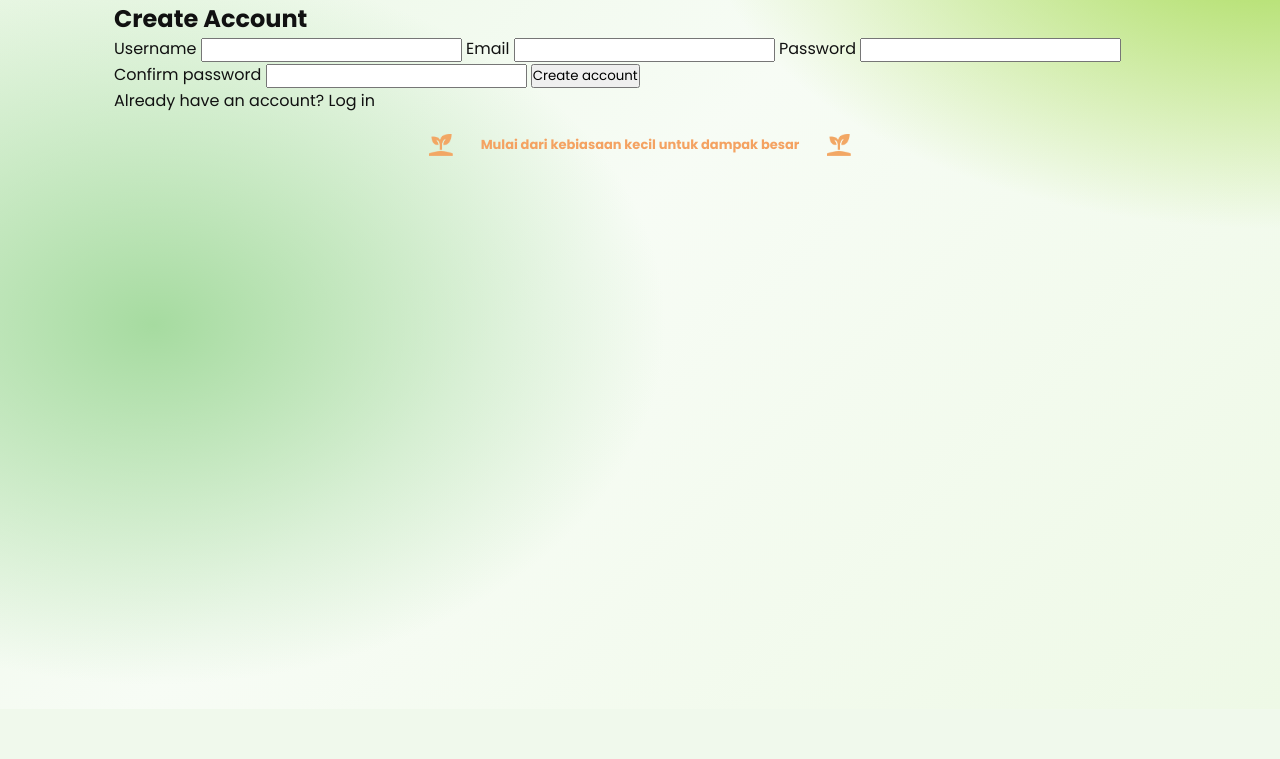
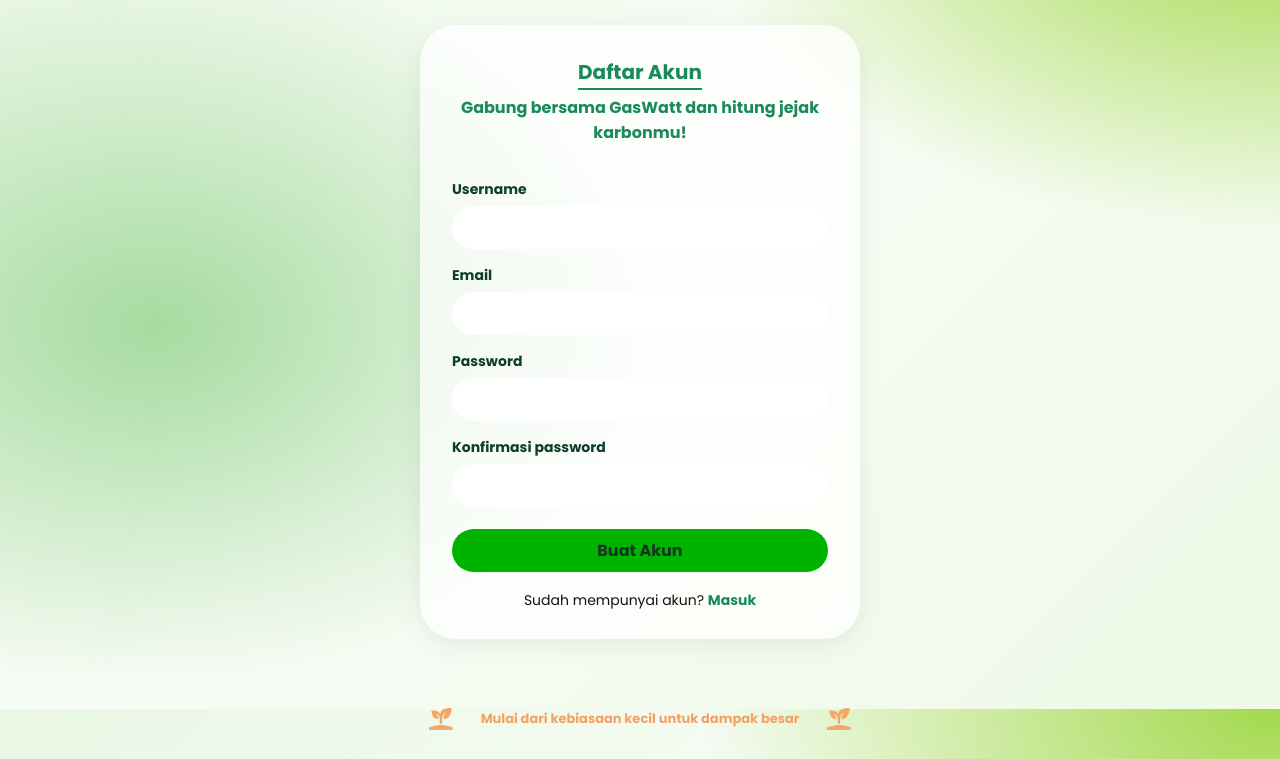
Before and after one commit to PBP-E-Kelompok-04/GassWatt, a Django app: page /register/ in a window 1280 px wide. Shown: the part 91-850 px from the top of the page. Before the commit the page ends 699 px from the top, so only its background shows below. Run offline with Django 5.2, Linux system fonts and the light colour scheme.

Commit message:
feat: added auth for css

```diff
--- a/static/css/style.css
+++ b/static/css/style.css
@@ -842,3 +842,97 @@ body.page-about {
         grid-template-columns: 1fr;
     }
 }
+
+/* ---------- AUTH (login & register) ---------- */
+[hidden] { display: none !important; }
+
+.auth-card {
+    max-width: 440px;
+    margin: 24px auto 48px;
+    padding: 32px 32px 28px;
+    border-radius: 36px;
+    background: rgba(255, 255, 255, 0.7);
+    backdrop-filter: blur(6px);
+    box-shadow: 0 6px 24px rgba(14, 61, 42, 0.08);
+}
+
+.auth-subtitle {
+    margin: 0 0 24px;
+    text-align: center;
+    font-weight: 700;
+    color: var(--green-600);
+}
+
+.auth-card form {
+    display: flex;
+    flex-direction: column;
+    gap: 6px;
+}
+
+.auth-card label {
+    margin-top: 10px;
+    font-size: 14px;
+    font-weight: 700;
+    color: var(--green-900);
+}
+
+.auth-card input {
+    width: 100%;
+    padding: 10px 18px;
+    font-size: 14px;
+    border: 1px solid transparent;
+    border-radius: 30px;
+    background: #fff;
+    outline: none;
+    transition: border-color 0.2s, box-shadow 0.2s;
+}
+
+.auth-card input:focus {
+    border-color: var(--green-600);
+    box-shadow: 0 4px 12px rgba(22, 137, 93, 0.15);
+}
+
+.auth-card input.is-invalid {
+    border-color: #d64545;
+}
+
+.field-error {
+    font-size: 13px;
+    line-height: 1.4;
+    color: #d64545;
+    padding-left: 8px;
+}
+
+.form-success {
+    padding: 10px 14px;
+    border-radius: 12px;
+    font-size: 14px;
+    font-weight: 700;
+    color: var(--green-700);
+    background: var(--green-100);
+}
+
+.auth-submit {
+    width: 100%;
+    margin-top: 16px;
+    border: 0;
+    cursor: pointer;
+    font-family: inherit;
+    font-weight: 700;
+}
+
+.auth-submit:disabled {
+    opacity: 0.6;
+    cursor: not-allowed;
+}
+
+.auth-switch {
+    margin: 18px 0 0;
+    text-align: center;
+    font-size: 14px;
+}
+
+.auth-switch a {
+    font-weight: 700;
+    color: var(--green-600);
+}
--- a/templates/authentication-templates/register.html
+++ b/templates/authentication-templates/register.html
@@ -6,7 +6,9 @@
 <main>
     <section id="register">
         <div class="container">
-            <h1>Create Account</h1>
+            <div class="auth-card">
+                <h1 class="section-title"><span>Daftar Akun</span></h1>
+                <p class="auth-subtitle">Gabung bersama GasWatt dan hitung jejak karbonmu!</p>
 
                 {% if messages %}
                     <ul>
@@ -23,11 +25,13 @@
 
                     <label for="username">Username</label>
                     <input type="text" id="username" name="username" autocomplete="username"
+                           autocapitalize="none" spellcheck="false"
                            maxlength="20" required data-validate aria-describedby="username-error">
                     <div id="username-error" class="field-error" data-error-for="username" role="alert" hidden></div>
 
                     <label for="email">Email</label>
                     <input type="email" id="email" name="email" autocomplete="email"
+                           autocapitalize="none" spellcheck="false"
                            required data-validate aria-describedby="email-error">
                     <div id="email-error" class="field-error" data-error-for="email" role="alert" hidden></div>
 
@@ -36,7 +40,7 @@
                            maxlength="20" required data-validate aria-describedby="password-error">
                     <div id="password-error" class="field-error" data-error-for="password" role="alert" hidden></div>
 
-                <label for="confirm_password">Confirm password</label>
+                    <label for="confirm_password">Konfirmasi password</label>
                     <input type="password" id="confirm_password" name="confirm_password" autocomplete="new-password"
                            maxlength="20" required data-validate aria-describedby="confirm_password-error">
                     <div id="confirm_password-error" class="field-error" data-error-for="confirm_password" role="alert" hidden></div>
@@ -44,10 +48,11 @@
                     <div class="field-error" data-error-for="__all__" role="alert" hidden></div>
                     <div class="form-success" data-success role="status" hidden></div>
 
-                <button type="submit">Create account</button>
+                    <button type="submit" class="btn-cta auth-submit">Buat Akun</button>
                 </form>
 
-            <p>Already have an account? <a href="{% url 'main:show_login' %}">Log in</a></p>
+                <p class="auth-switch">Sudah mempunyai akun? <a href="{% url 'main:show_login' %}">Masuk</a></p>
+            </div>
         </div>
     </section>
 </main>
```
Also changed, not shown: templates/authentication-templates/login.html (+8 -4 lines). Lines whose indentation alone changed are shown as unchanged.
